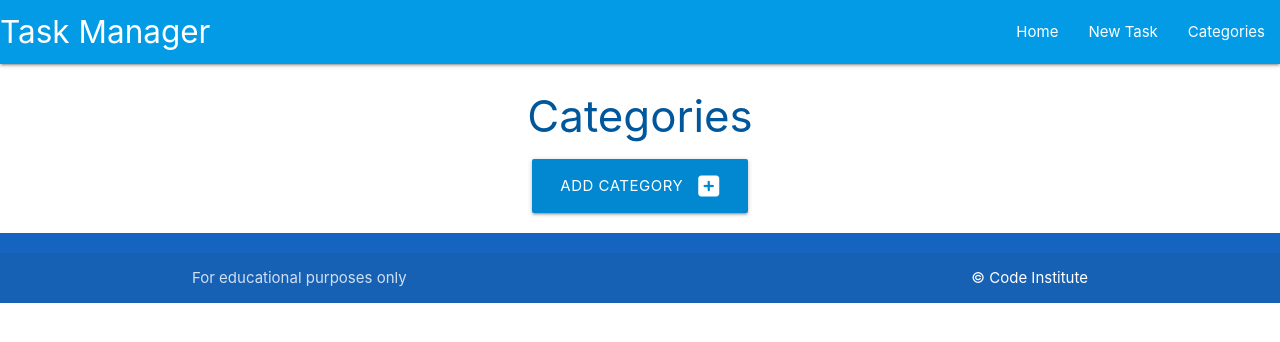
After one commit to FluffyBullet/FullStackWalkthrough, a Flask app: page /categories in a window 1280 px wide. The commit adds this page. Shown: the top 342 px of the page. Run offline with Flask 2, Linux system fonts and the light colour scheme.

Commit message:
adding new category to database and website

```diff
--- a/taskmanager/models.py
+++ b/taskmanager/models.py
@@ -10,6 +10,7 @@ class Category(db.Model):
     def __repr__(self):
         # __repr__ to represent itself in the form of a string
         return self.category_name
+
 
 class Task(db.Model):
     # schema for the category model
--- a/taskmanager/routes.py
+++ b/taskmanager/routes.py
@@ -1,4 +1,4 @@
-from flask import render_template
+from flask import render_template, redirect, url_for
 from taskmanager import app, db
 from taskmanager.models import Category, Task
 
@@ -6,3 +6,18 @@ from taskmanager.models import Category, Task
 @app.route("/")
 def home():
     return render_template("tasks.html")
+
+
+@app.route("/categories")
+def categories():
+    return render_template("categories.html")
+
+
+@app.route("/add_category", methods=["GET", "POST"])
+def add_category():
+    if request.method == "POST":
+        category = Category(category_name=request.form.get("category_name"))
+        db.session.add(category)
+        db.session.commit()
+        return redirect(url_for("categories"))
+    return render_template("add_category.html")
--- a/taskmanager/templates/base.html
+++ b/taskmanager/templates/base.html
@@ -7,7 +7,7 @@
     <title>Task Manager</title>
     <link rel="stylesheet" href="https://cdnjs.cloudflare.com/ajax/libs/font-awesome/6.2.0/css/all.min.css" integrity="sha512-xh6O/CkQoPOWDdYTDqeRdPCVd1SpvCA9XXcUnZS2FmJNp1coAFzvtCN9BmamE+4aHK8yyUHUSCcJHgXloTyT2A==" crossorigin="anonymous" referrerpolicy="no-referrer" />
     <link rel="stylesheet" href="https://cdnjs.cloudflare.com/ajax/libs/materialize/1.0.0/css/materialize.min.css">
-    <link rel="stylesheet" href="{{ url_for('static', filename='static/css/style.css') }}" class="stylesheet" type="text/css">
+    <link rel="stylesheet" href="{{ url_for('static', filename='css/style.css') }}" type="text/css">
 </head>
 <body>
     <header>
@@ -18,7 +18,7 @@
               <ul class="right hide-on-med-and-down">
                 <li><a href="{{ url_for('home') }}">Home</a></li>
                 <li><a href="">New Task</a></li>
-                <li><a href="">Categories</a></li>
+                <li><a href="{{ url_for('categories') }}">Categories</a></li>
               </ul>
             </div>
           </nav>
@@ -27,7 +27,7 @@
           <ul class="sidenav" id="mobile-demo">
             <li><a href="{{ url_for('home') }}">Home</a></li>
             <li><a href="">New Task</a></li>
-            <li><a href="">Categories</a></li>
+            <li><a href="{{ url_for('categories') }}">Categories</a></li>
           </ul>
     </header>
 
@@ -37,14 +37,16 @@
     </div>
 
     <footer class="page-footer blue darken-3">
-        <div class="footer-copyright">
+      <div class="footer-copyright">
           <div class="container">
-          For educational purposes only
+              For educational purposes only
+              <a class="white-text right" href="https://codeinstitute.net" target="_blank">&copy; Code Institute</a>
           </div>
-        </div>
-      </footer>
+      </div>
+  </footer>
 
-    <script src="https://cdnjs.cloudflare.com/ajax/libs/materialize/1.0.0/js/materialize.min.js"></script>
-    <script src="{{ url_for('static', filename='js/script.css')}}"></script>
+  <script src="https://cdnjs.cloudflare.com/ajax/libs/materialize/1.0.0/js/materialize.min.js"></script>
+  <script src="{{ url_for('static', filename='js/script.js') }}"></script>
+
 </body>
 </html>
--- /dev/null
+++ b/taskmanager/templates/categories.html
@@ -0,0 +1,15 @@
+
+{% extends "base.html" %}
+{% block content %}
+
+<h3 class="light-blue-text text-darken-4 center-align">Categories</h3>
+
+<div class="row">
+    <div class="col s12 center-align">
+        <a href="{{ url_for('add_category') }}" class="btn-large light-blue darken-2">
+            Add Category <i class="fas fa-plus-square right"></i>
+        </a>
+    </div>
+</div>
+
+{% endblock %}
```
Also changed, not shown: taskmanager/templates/add_category.html (added, +27 -0 lines).
